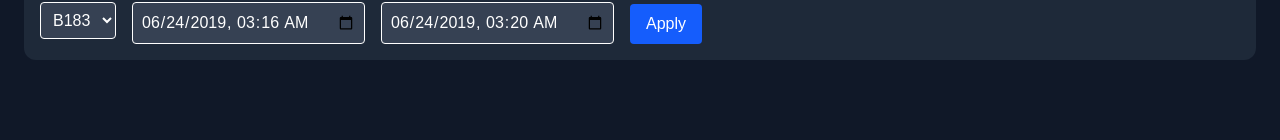
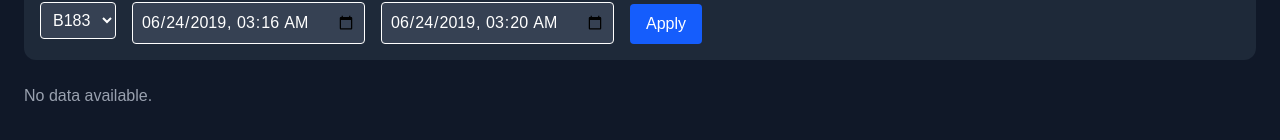
Before and after one commit to kcyakici/telemetry-dashboard, a Next.js app in the folder frontend/: page /kpis in a window 1280 px wide. Shown: the part 170-310 px from the top of the page. Built offline with nearby package versions, Linux system fonts and the light colour scheme; no server answers.

Commit message:
make distribution bins only take action when filter is applied and conditionally render KPI charts

```diff
--- a/frontend/app/distributions/page.tsx
+++ b/frontend/app/distributions/page.tsx
@@ -34,7 +34,8 @@ type DistributionResponse = {
 export default function DistributionPage() {
   const [data, setData] = useState<DistributionResponse | null>(null);
   const [appliedFilters, setAppliedFilters] = useState<Filters>(initialFilters);
-  const [bins, setBins] = useState(10);
+  const [draftBin, setDraftBin] = useState(10);
+  const [appliedBin, setAppliedBin] = useState(10);
 
   const loadDistribution = async (filters: Filters) => {
     const url = new URL("http://localhost:8080/distribution");
@@ -42,12 +43,13 @@ export default function DistributionPage() {
     url.searchParams.append("metric", filters.metric);
     url.searchParams.append("from", filters.from);
     url.searchParams.append("to", filters.to);
-    url.searchParams.append("bins", String(bins));
+    url.searchParams.append("bins", String(appliedBin));
 
     const res = await fetch(url.toString());
     const json: DistributionResponse = await res.json();
+    setAppliedFilters(filters);
+    setAppliedBin(draftBin);
     setData(json);
-    setAppliedFilters(filters);
   };
 
   useEffect(() => {
@@ -94,8 +96,8 @@ export default function DistributionPage() {
           step="1"
           min={minBinCount}
           max={maxBinCount}
-          value={bins}
-          onChange={(e) => setBins(Number(e.target.value))}
+          value={draftBin}
+          onChange={(e) => setDraftBin(Number(e.target.value))}
           className="border rounded p-2 bg-gray-700 text-white"
         />
       </div>
@@ -105,7 +107,7 @@ export default function DistributionPage() {
           header={`${appliedFilters.metric.toUpperCase()} Distribution -
           Vehicle:  ${appliedFilters.vehicle} - FROM ${
             appliedFilters.from
-          } TO ${appliedFilters.to} - Bins: ${bins}`}
+          } TO ${appliedFilters.to} - Bins: ${appliedBin}`}
           data={chartData}
           metric={appliedFilters.metric}
           vehicle={appliedFilters.vehicle}
--- a/frontend/app/kpis/page.tsx
+++ b/frontend/app/kpis/page.tsx
@@ -11,11 +11,11 @@ const initialFilters = {
 };
 
 type KpiResponse = {
-  avg_speed: number;
-  max_temp: number;
-  total_power: number;
-  avg_brake_pressure: number;
-  door_open_ratio: number;
+  avg_speed: number | null;
+  max_temp: number | null;
+  total_power: number | null;
+  avg_brake_pressure: number | null;
+  door_open_ratio: number | null;
 };
 
 export default function KpisPage() {
@@ -23,11 +23,7 @@ export default function KpisPage() {
   const [appliedFilters, setAppliedFilters] =
     useState<FiltersBase>(initialFilters);
 
-  const loadKpis = async (filters: {
-    vehicle: string;
-    from: string;
-    to: string;
-  }) => {
+  const loadKpis = async (filters: FiltersBase) => {
     const url = new URL("http://localhost:8080/kpis");
     url.searchParams.append("vehicle_id", filters.vehicle);
     url.searchParams.append("start", filters.from);
@@ -39,25 +35,18 @@ export default function KpisPage() {
     setKpis(json);
   };
 
+  // initial load
   useEffect(() => {
-    const fetchData = async (filters: {
-      vehicle: string;
-      from: string;
-      to: string;
-    }) => {
-      const url = new URL("http://localhost:8080/kpis");
-      url.searchParams.append("vehicle_id", filters.vehicle);
-      url.searchParams.append("start", filters.from);
-      url.searchParams.append("end", filters.to);
+    loadKpis(initialFilters);
+  }, []);
 
-      const res = await fetch(url.toString());
-      const json = await res.json();
-      setAppliedFilters(filters);
-      setKpis(json);
-    };
-
-    fetchData(initialFilters);
-  }, []);
+  const hasData =
+    kpis &&
+    (kpis.avg_speed !== null ||
+      kpis.max_temp !== null ||
+      kpis.total_power !== null ||
+      kpis.avg_brake_pressure !== null ||
+      kpis.door_open_ratio !== null);
 
   return (
     <div className="p-6 space-y-6 text-white bg-gray-900 min-h-screen">
@@ -70,11 +59,13 @@ export default function KpisPage() {
         onApply={loadKpis}
       />
 
-      {kpis && (
+      {hasData ? (
         <KpiChart
-          {...kpis}
+          {...kpis!}
           header={`${appliedFilters.vehicle} from ${appliedFilters.from} to ${appliedFilters.to}`}
         />
+      ) : (
+        <p className="text-gray-400">No data available.</p>
       )}
     </div>
   );
--- a/frontend/components/charts/KpiChart.tsx
+++ b/frontend/components/charts/KpiChart.tsx
@@ -1,11 +1,11 @@
 import { Cell, Pie, PieChart, ResponsiveContainer, Tooltip } from "recharts";
 
 export type KpiProps = {
-  avg_speed: number;
-  max_temp: number;
-  total_power: number;
-  avg_brake_pressure: number;
-  door_open_ratio: number;
+  avg_speed: number | null;
+  max_temp: number | null;
+  total_power: number | null;
+  avg_brake_pressure: number | null;
+  door_open_ratio: number | null;
   header: string;
 };
 
@@ -26,27 +26,37 @@ export default function KpiChart({
 
       <div className="bg-gray-800 p-4 rounded-xl shadow">
         <h2 className="text-lg">Avg Speed</h2>
-        <p className="text-2xl font-bold">{avg_speed?.toFixed(2)} km/h</p>
+        <p className="text-2xl font-bold">
+          {avg_speed !== null ? `${avg_speed.toFixed(2)} km/h` : "N/A"}
+        </p>
       </div>
+
       <div className="bg-gray-800 p-4 rounded-xl shadow">
         <h2 className="text-lg">Max Temp</h2>
         <p className="text-2xl font-bold">
-          {(max_temp - 273.15).toFixed(1)} °C
+          {max_temp !== null ? `${(max_temp - 273.15).toFixed(1)} °C` : "N/A"}
         </p>
       </div>
+
       <div className="bg-gray-800 p-4 rounded-xl shadow">
         <h2 className="text-lg">Total Power</h2>
-        <p className="text-2xl font-bold">{total_power?.toFixed(1)} W</p>
+        <p className="text-2xl font-bold">
+          {total_power !== null ? `${total_power.toFixed(1)} W` : "N/A"}
+        </p>
       </div>
+
       <div className="bg-gray-800 p-4 rounded-xl shadow">
         <h2 className="text-lg">Avg Brake Pressure</h2>
         <p className="text-2xl font-bold">
-          {avg_brake_pressure?.toFixed(1)} Pa
+          {avg_brake_pressure !== null
+            ? `${avg_brake_pressure.toFixed(1)} Pa`
+            : "N/A"}
         </p>
       </div>
 
       <div className="bg-gray-800 p-4 rounded-xl shadow col-span-2">
         <h2 className="text-lg mb-2">Door Open Ratio</h2>
+        {door_open_ratio !== null ? (
           <ResponsiveContainer width="100%" height={250}>
             <PieChart>
               <Pie
@@ -66,6 +76,9 @@ export default function KpiChart({
               <Tooltip />
             </PieChart>
           </ResponsiveContainer>
+        ) : (
+          <p className="text-gray-400">N/A</p>
+        )}
       </div>
     </div>
   );
```
Lines whose indentation alone changed are shown as unchanged.
